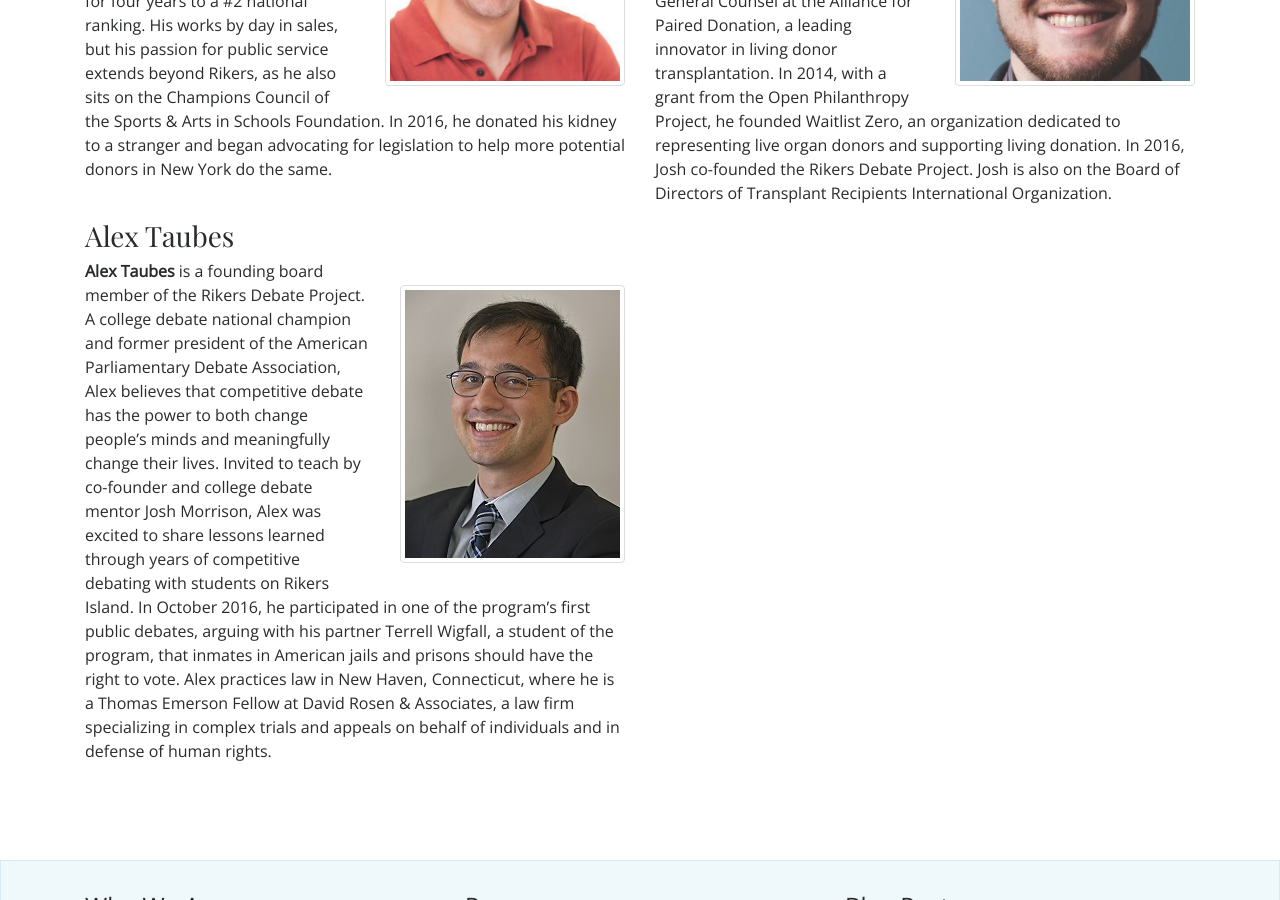
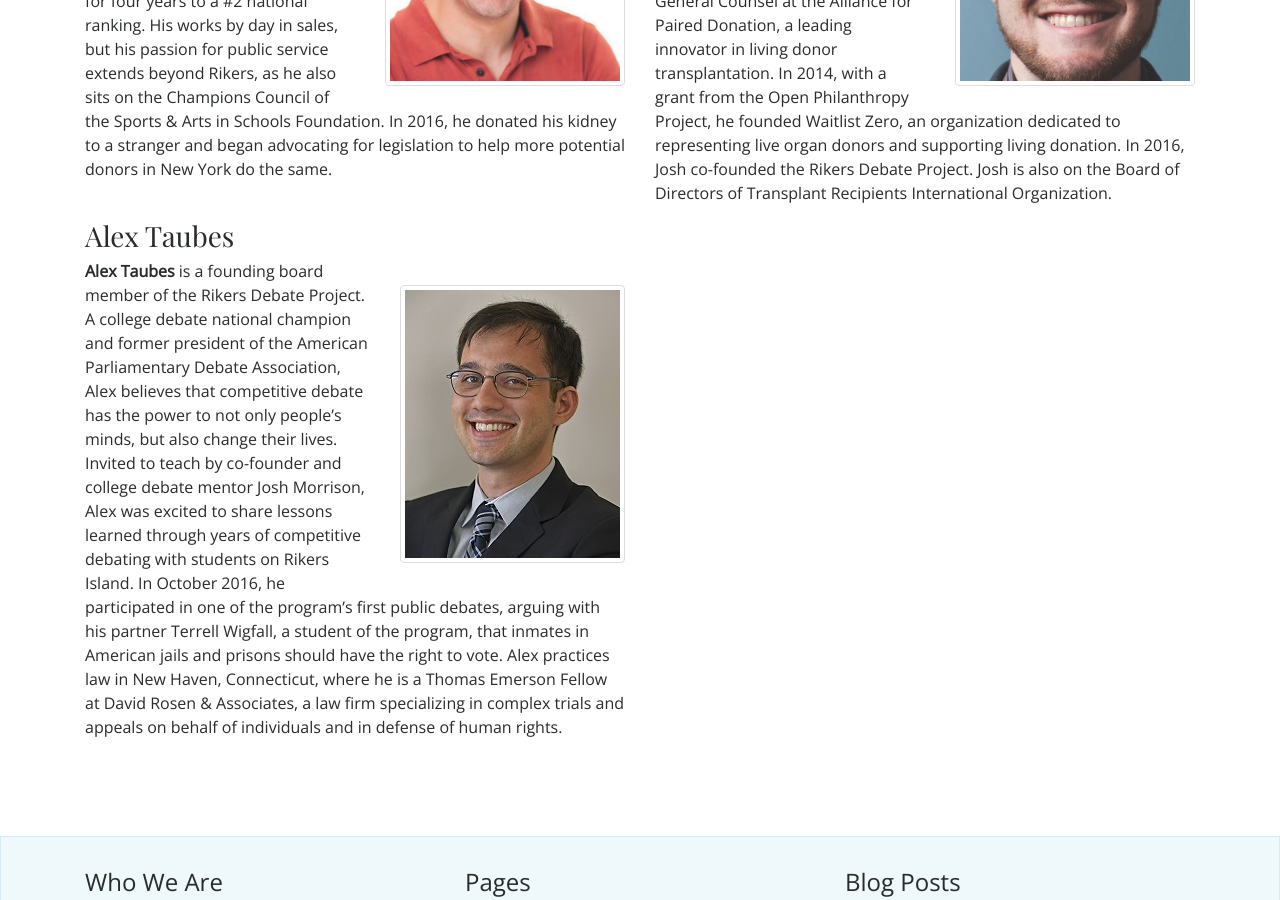
Before and after one commit to rikersdebateteam/rikers-debate-project, a Jekyll site: the page built from board.html, in a window 1280 px wide and 900 px high, scrolled down 1393 px. Built offline with Jekyll 4.4.1, drawn with Linux system fonts in a browser that asks for light colours; nearby versions of some CDN libraries.

Commit message:
Update board.html

```diff
--- a/board.html
+++ b/board.html
@@ -49,7 +49,7 @@ title: Board Members
 <div class="col-sm-12 col-lg-6">
    <img src="/images/people/Alex-Taubes.jpg" class="img-thumbnail float-right bio-photo" />
   <h3>Alex Taubes</h3>
-  <p><strong>Alex Taubes</strong> is a founding board member of the Rikers Debate Project. A college debate national champion and former president of the American Parliamentary Debate Association, Alex believes that competitive debate has the power to both change people’s minds and meaningfully change their lives. Invited to teach by co-founder and college debate mentor Josh Morrison, Alex was excited to share lessons learned through years of competitive debating with students on Rikers Island. In October 2016, he participated in one of the program’s first public debates, arguing with his partner Terrell Wigfall, a student of the program, that inmates in American jails and prisons should have the right to vote.  Alex practices law in New Haven, Connecticut, where he is a Thomas Emerson Fellow at David Rosen & Associates, a law firm specializing in complex trials and appeals on behalf of individuals and in defense of human rights.</p>
+  <p><strong>Alex Taubes</strong> is a founding board member of the Rikers Debate Project. A college debate national champion and former president of the American Parliamentary Debate Association, Alex believes that competitive debate has the power to not only people’s minds, but also change their lives. Invited to teach by co-founder and college debate mentor Josh Morrison, Alex was excited to share lessons learned through years of competitive debating with students on Rikers Island. In October 2016, he participated in one of the program’s first public debates, arguing with his partner Terrell Wigfall, a student of the program, that inmates in American jails and prisons should have the right to vote.  Alex practices law in New Haven, Connecticut, where he is a Thomas Emerson Fellow at David Rosen & Associates, a law firm specializing in complex trials and appeals on behalf of individuals and in defense of human rights.</p>
 </div>
 
 <div class="col-lg-12">
```
